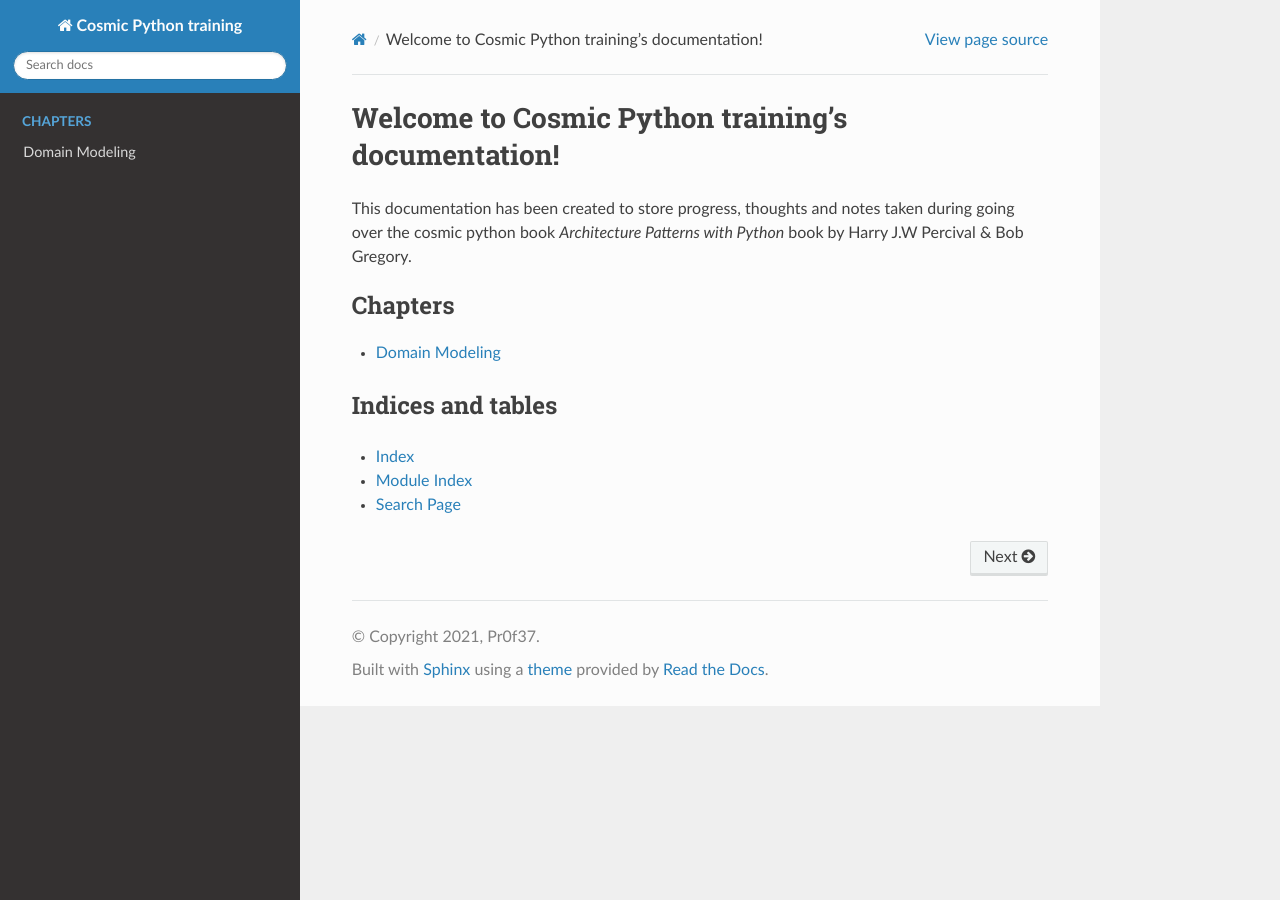
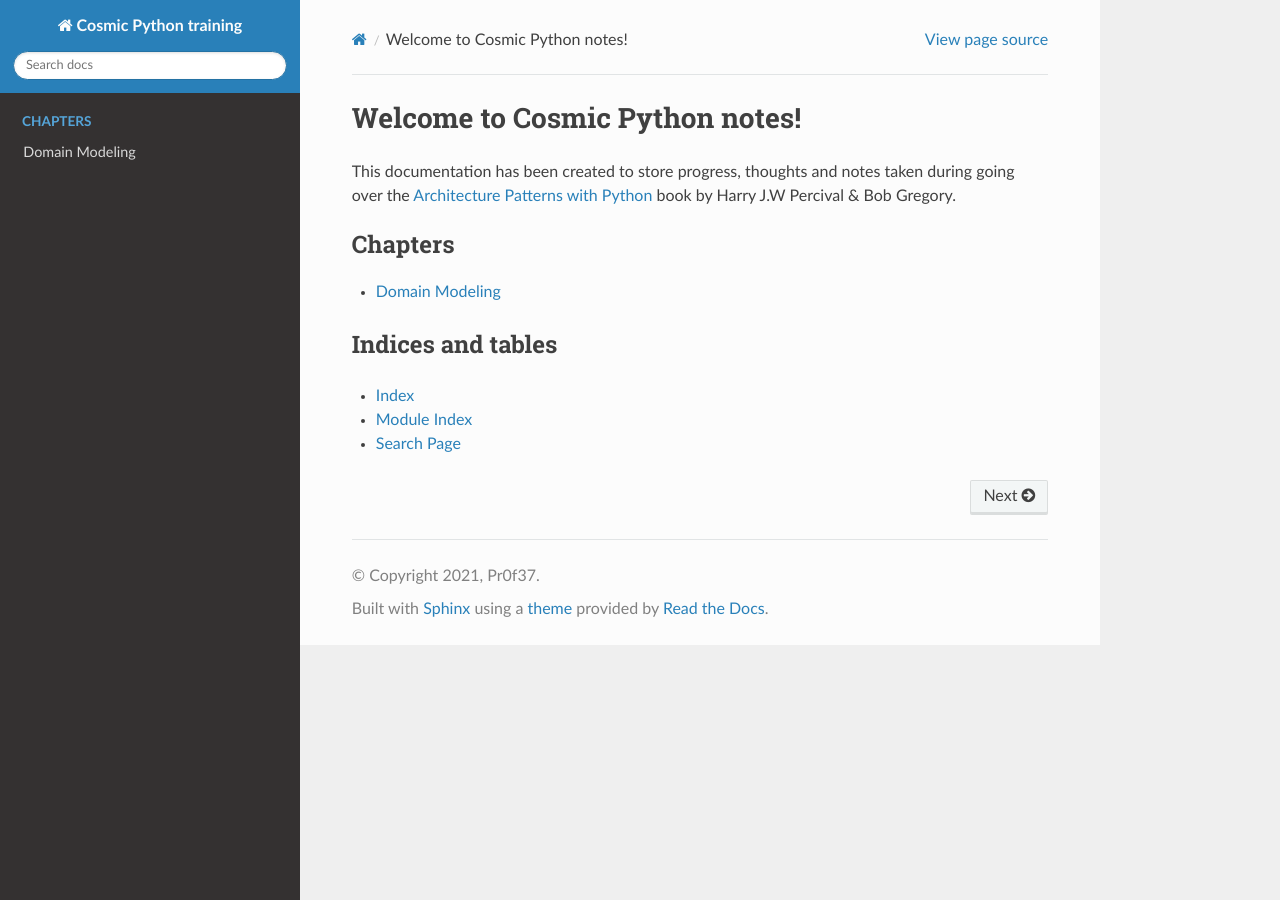
Before and after one commit to pr0f37/cosmic_python, a Sphinx documentation site: the page built from docs/source/index.rst, in a window 1280 px wide. Built offline with Sphinx 7.4.7 and the Read the Docs theme 2.0.0, drawn with Linux system fonts in a browser that asks for light colours.

Commit message:
Adding links and checking webhook

```diff
--- a/docs/source/index.rst
+++ b/docs/source/index.rst
@@ -1,8 +1,8 @@
 ==================================================
-Welcome to Cosmic Python training's documentation!
+Welcome to Cosmic Python notes!
 ==================================================
 This documentation has been created to store progress, thoughts and notes
-taken during going over the cosmic python book *Architecture Patterns with Python* book by Harry J.W Percival & Bob Gregory.
+taken during going over the `Architecture Patterns with Python <http://www.cosmicpython.com>`_ book by Harry J.W Percival & Bob Gregory.
 
 .. toctree::
    :maxdepth: 2
```
Also changed, not shown: README.rst (+10 -4 lines).
